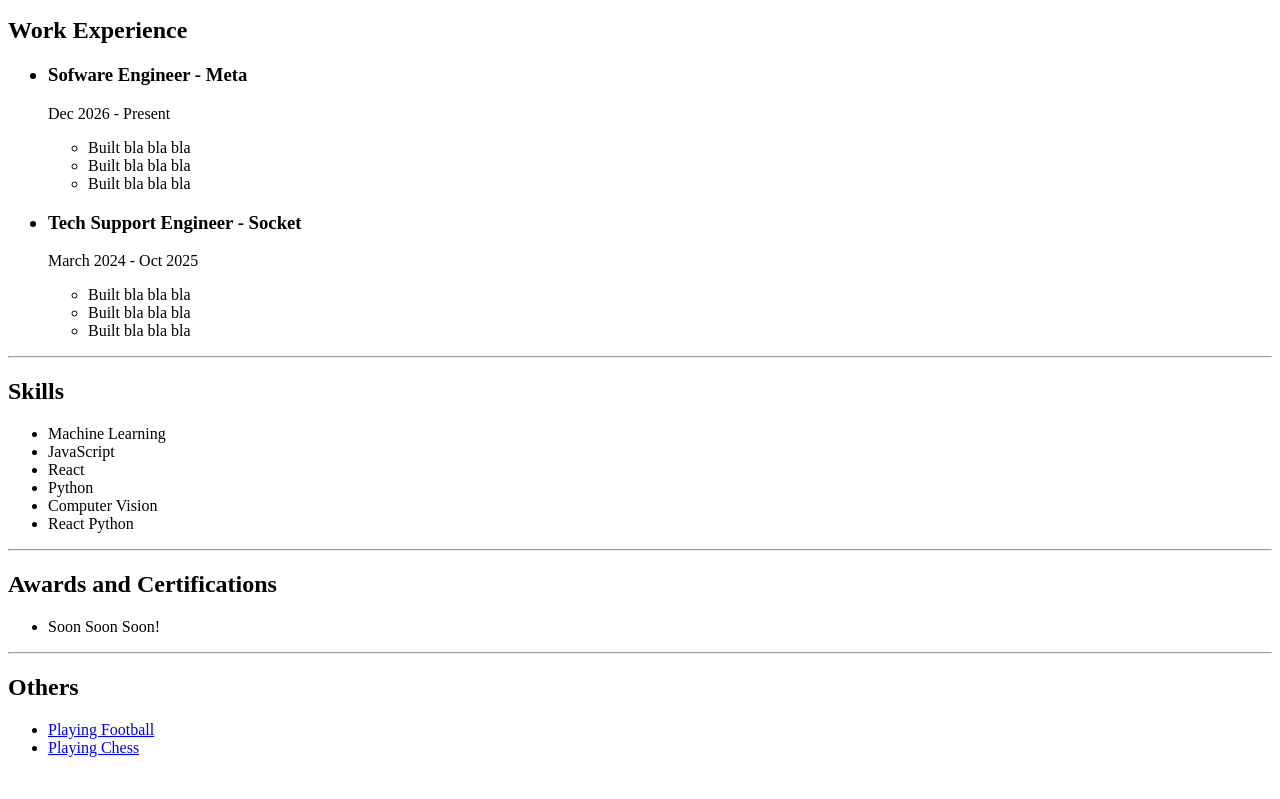
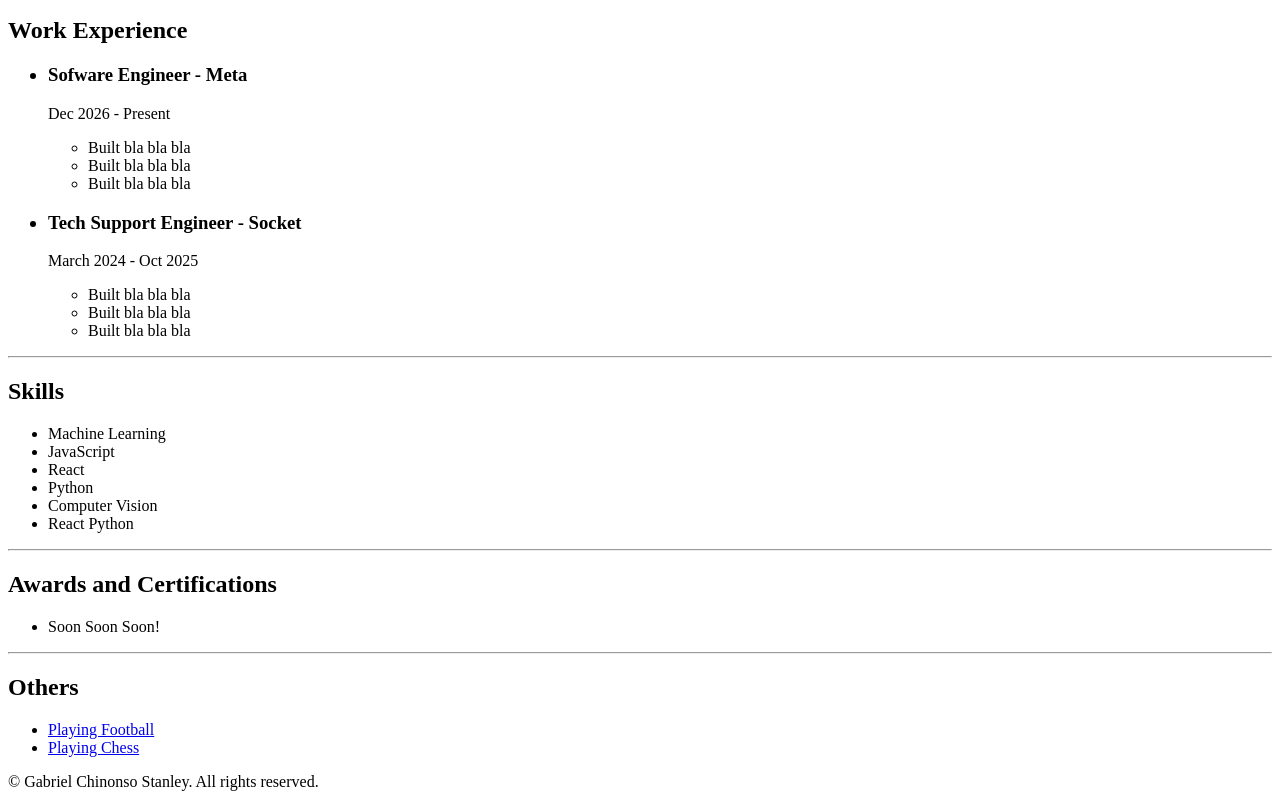
Before and after one commit to nauzystan/my-resume, a plain HTML site: page index.html in a window 1280 px wide. Shown: the part 434-1233 px from the top of the page. Before the commit the page ends 1207 px from the top, so only its background shows below. Drawn offline with Linux system fonts and the light colour scheme.

Commit message:
Update index.html

```diff
--- a/index.html
+++ b/index.html
@@ -62,4 +62,7 @@
                     <li><a href="./chess.html">  Playing Chess </a></li>
         </ul>
 </body>
+<footer>
+    © Gabriel Chinonso Stanley. All rights reserved.
+</footer>
 </html>
```
